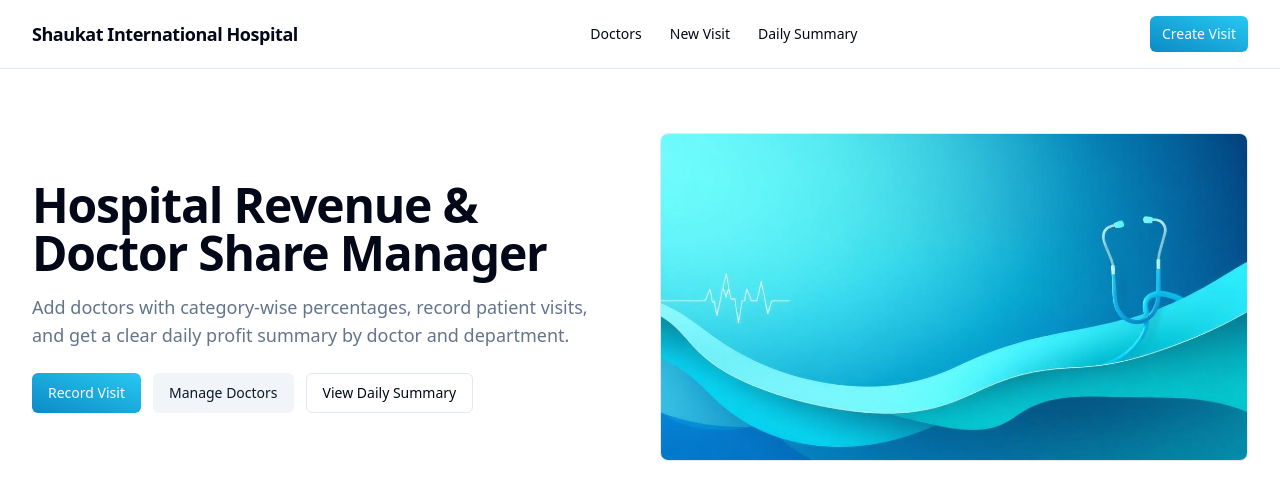
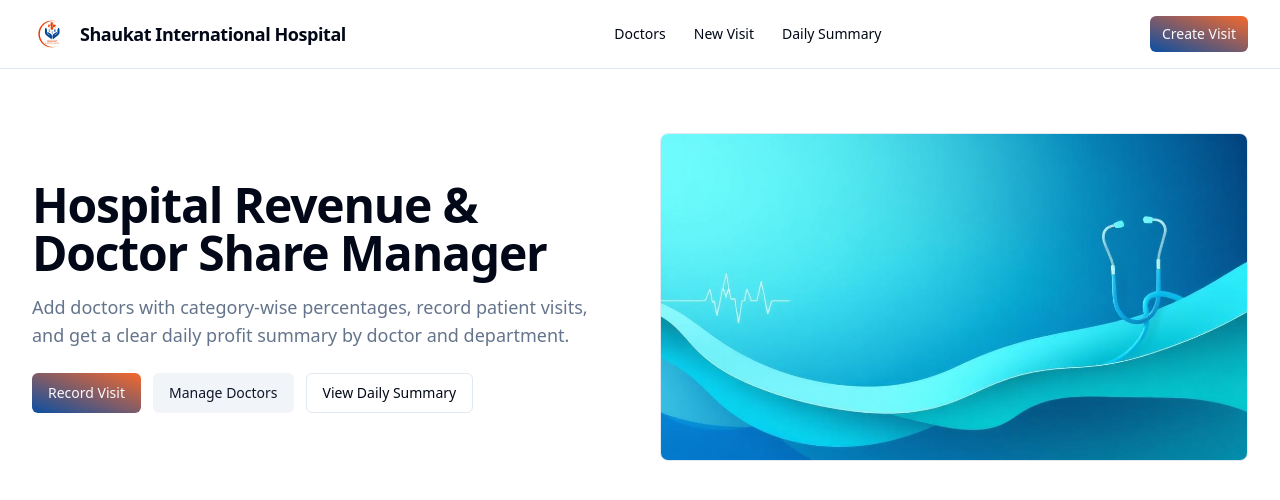
Before and after one commit to Murtazakhalid-BSCE22004/shaukat-pro-dash, a React (Vite) app: page / in a window 1280 px wide. Shown: the top 500 px of the page. Built offline with nearby package versions, Linux system fonts and the light colour scheme.

Commit message:
Add hospital logo and theme
Add hospital logo and update theme to match the logo.

```diff
--- a/src/components/layout/Header.tsx
+++ b/src/components/layout/Header.tsx
@@ -8,8 +8,9 @@ const Header = () => {
   return (
     <header className="border-b bg-background/80 backdrop-blur supports-[backdrop-filter]:bg-background/60">
       <div className="container mx-auto flex items-center justify-between py-4">
-        <Link to="/" className="font-semibold tracking-tight text-lg">
-          Shaukat International Hospital
+        <Link to="/" className="font-semibold tracking-tight text-lg flex items-center gap-2">
+          <img src="/lovable-uploads/2b0f0307-afe5-44d4-8238-339c747daa1f.png" alt="Shaukat International Hospital logo" className="h-8 w-auto" />
+          <span>Shaukat International Hospital</span>
         </Link>
         <nav className="flex items-center gap-1">
           <NavLink to="/doctors" className={navLinkClass}>
--- a/src/index.css
+++ b/src/index.css
@@ -17,7 +17,7 @@ All colors MUST be HSL.
     --popover: 0 0% 100%;
     --popover-foreground: 222.2 84% 4.9%;
 
-    --primary: 200 90% 40%;
+    --primary: 213 88% 34%;
     --primary-foreground: 210 40% 98%;
 
     --secondary: 210 40% 96.1%;
@@ -48,8 +48,8 @@ All colors MUST be HSL.
     --sidebar-ring: 217.2 91.2% 59.8%;
 
     /* Brand & motion tokens */
-    --brand: 199 89% 41%;
-    --brand-2: 192 88% 55%;
+    --brand: 213 88% 34%;
+    --brand-2: 18 92% 57%;
     --hero-foreground: 210 40% 98%;
     --gradient-primary: linear-gradient(135deg, hsl(var(--brand)), hsl(var(--brand-2)));
     --shadow-elevated: 0 20px 40px -12px hsl(var(--brand) / 0.25);
@@ -96,8 +96,8 @@ All colors MUST be HSL.
     --sidebar-ring: 217.2 91.2% 59.8%;
 
     /* Brand in dark */
-    --brand: 199 89% 55%;
-    --brand-2: 192 88% 65%;
+    --brand: 213 88% 60%;
+    --brand-2: 18 92% 65%;
     --hero-foreground: 222.2 47.4% 11.2%;
   }
 }
```
Also changed, not shown: public/lovable-uploads/2b0f0307-afe5-44d4-8238-339c747daa1f.png (added).
